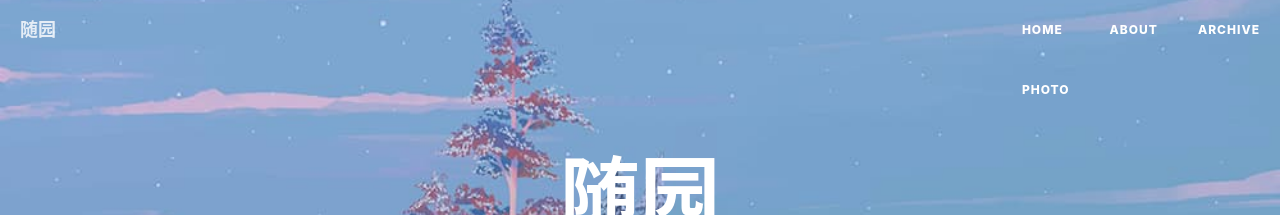
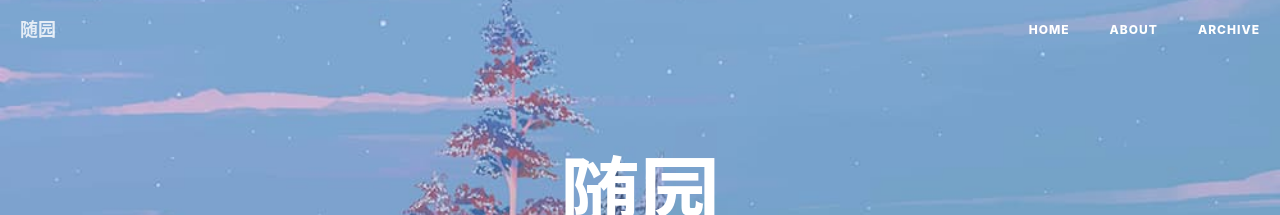
Before and after one commit to Devinteng/blog2, a Jekyll site: the page built from index.html, in a window 1280 px wide. Shown: the top 215 px of the page. Built offline with Jekyll 4.4.1, drawn with Linux system fonts in a browser that asks for light colours; nearby versions of some CDN libraries; the list of posts is cut into pages by our own code; comment, search, counter and statistics services are not loaded.

Commit message:
Update nav.html

```diff
--- a/_includes/nav.html
+++ b/_includes/nav.html
@@ -21,7 +21,7 @@
             <div class="navbar-collapse">
                 <ul class="nav navbar-nav navbar-right">
                     <li>
-                        <a href="{{ site.baseurl }}/">Home</a><a href="https://docs.qq.com/doc/DS0hRcXNkVGRIU0hE">Photo</a>
+                        <a href="{{ site.baseurl }}/">Home</a>
                     </li>
                    {% assign sorted_pages = site.pages | sort:"order" %}
                    {% for page in sorted_pages %}{% if page.title %}
```
